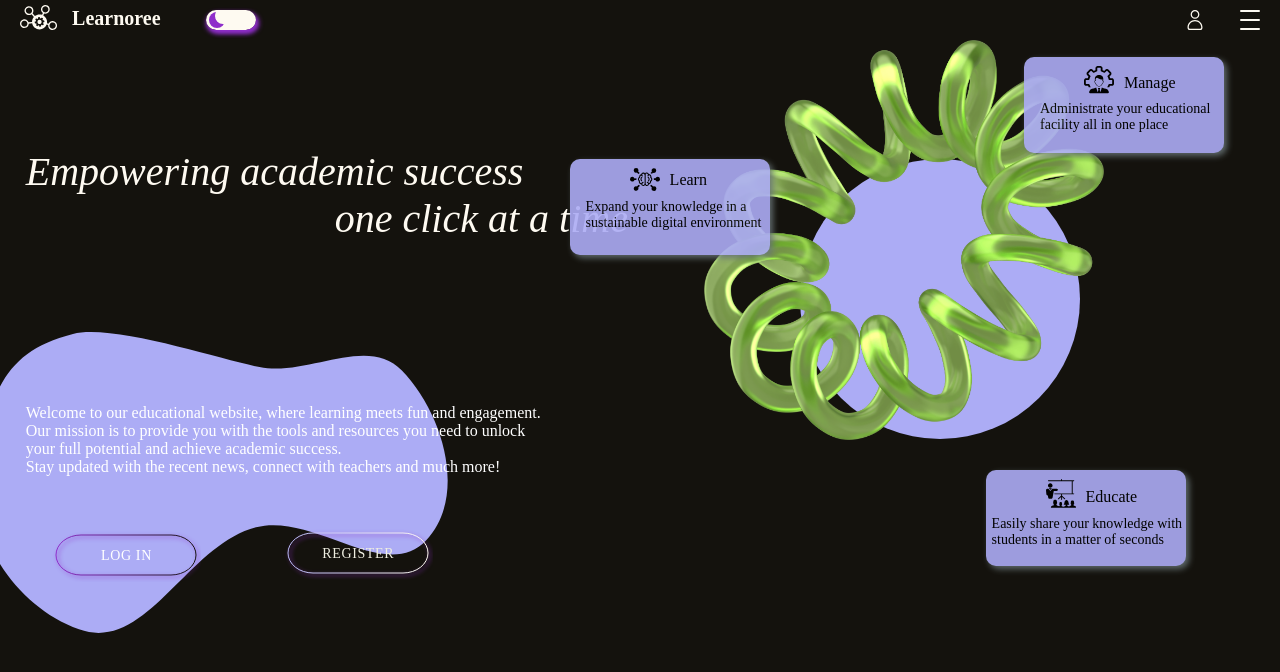
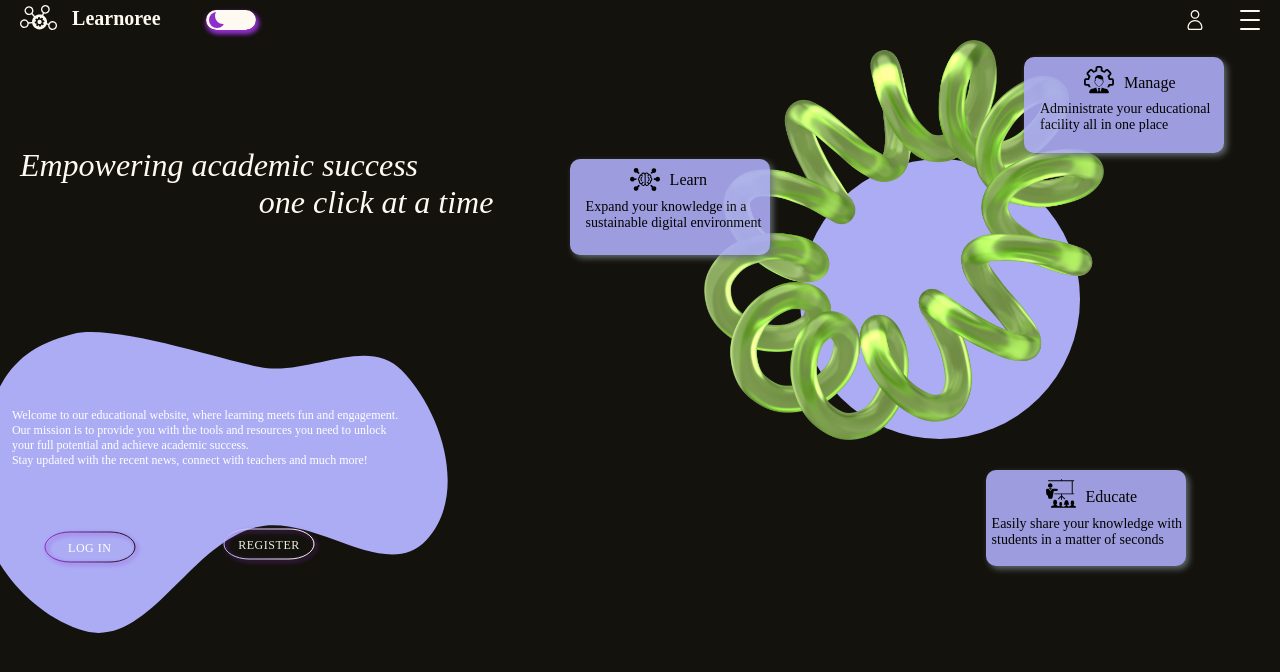
Before and after one commit to lizzochek/learnoree, a Vue app: page /main in a window 1280 px wide. Shown: the top 672 px of the page. Built offline with nearby package versions, Linux system fonts and the light colour scheme.

Commit message:
Main page for large screens

```diff
--- a/src/components/MainPage.vue
+++ b/src/components/MainPage.vue
@@ -1,6 +1,5 @@
 <template>
     <div id="main-page">
-
         <Header />
         <div id="container">
             <div id="left-side">
@@ -235,3 +234,87 @@ p {
     left: 55%;
 }
 </style>
+
+<style lang="scss">
+@import "../assets/css/variables/global.scss";
+
+@media (min-width: $breakpoint-tablet) {
+    .slogan {
+        top: 45%;
+        left: -45%;
+        font-size: 32px;
+        margin-bottom: 20px;
+    }
+
+    #login-btn {
+        left: 10%;
+        top: 140%;
+    }
+
+    #register-btn {
+        left: 55%;
+        top: 121%;
+    }
+
+    #welcome-text {
+        font-size: 12px;
+        top: 115%;
+        left: 3%;
+    }
+
+
+}
+
+@media (min-width: 1380px) {
+    #welcome-text {
+        font-size: 14px;
+        top: 105%;
+        left: 4%;
+    }
+
+    #login-btn {
+        left: 10%;
+        top: 120%;
+    }
+
+    #register-btn {
+        left: 53%;
+        top: 111%;
+    }
+
+
+}
+
+@media (min-width: 1540px) {
+    #login-btn {
+        left: 8%;
+        top: 125%;
+    }
+
+    #register-btn {
+        left: 55%;
+        top: 105%;
+    }
+
+    #welcome-text {
+        font-size: 15px;
+        top: 95%;
+    }
+}
+
+@media (min-width: 1650px) {
+    #login-btn {
+        left: 12%;
+    }
+
+    #register-btn {
+        left: 60%;
+        top: 115%;
+    }
+
+    #welcome-text {
+        font-size: 16px;
+        top: 95%;
+    }
+}
+</style>
--- a/src/components/common/LinkButton.vue
+++ b/src/components/common/LinkButton.vue
@@ -91,3 +91,39 @@ export default {
     stroke-dashoffset: 424;
 }
 </style>
+
+<style lang="scss">
+@import "../../assets/css/variables/global.scss";
+
+@media (max-width: 1380px) {
+
+    .btn {
+        width: 100px;
+        height: 42px;
+        line-height: 20px;
+        font-weight: 100;
+        font-size: 12px;
+    }
+
+    .btn svg rect {
+        width: 90px;
+        height: 30px;
+    }
+
+    .btn svg {
+        width: 111px;
+        height: 51px;
+    }
+
+    .btn span {
+        position: relative;
+        top: -110%;
+        left: 0%;
+    }
+
+    .btn:hover svg rect {
+        stroke-dasharray: 75, 445;
+        stroke-dashoffset: 434;
+    }
+}
+</style>
```
